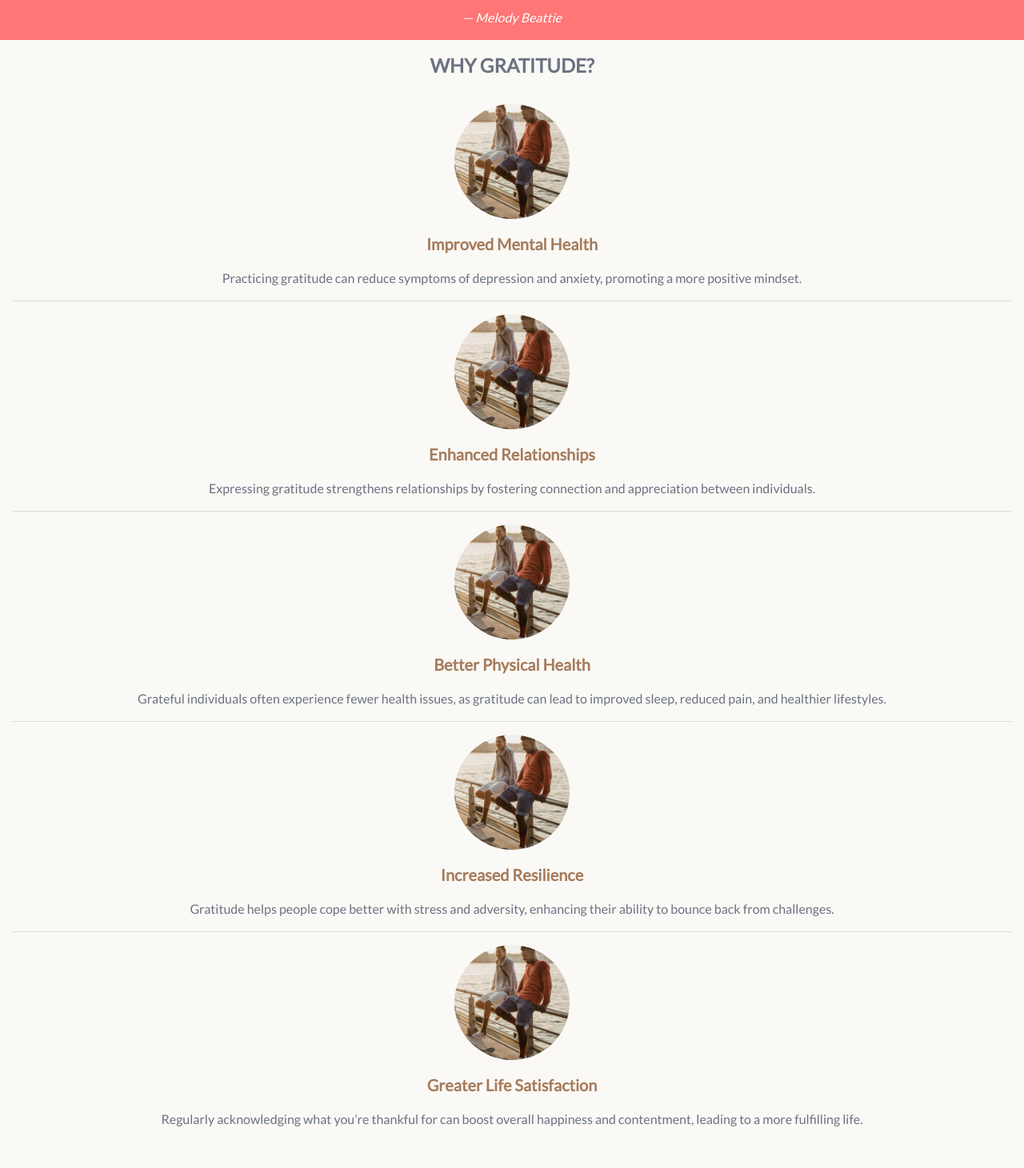
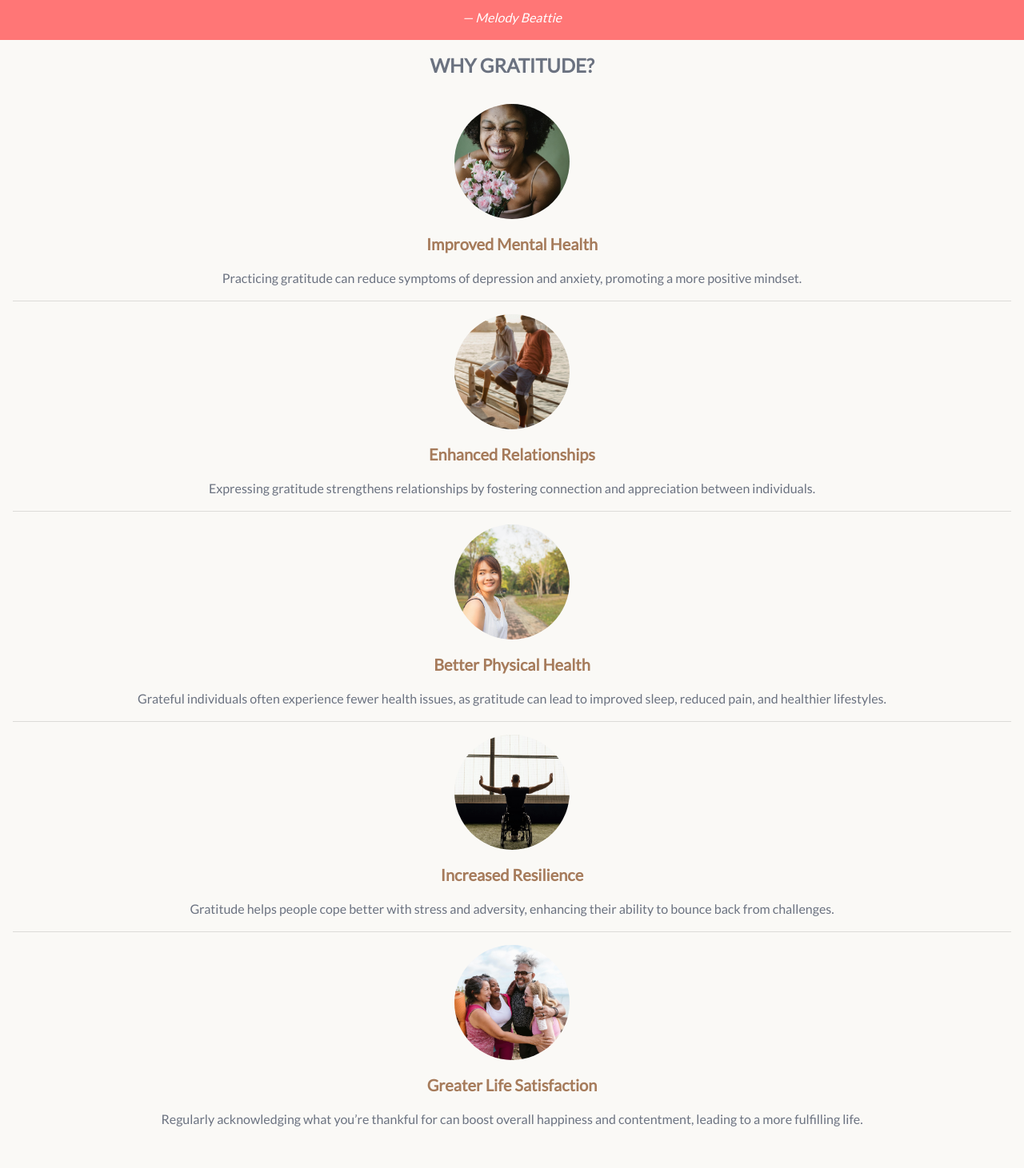
Before and after one commit to lilymtle/koru, a Next.js app: page / in a window 1280 px wide. Shown: the part 1020-2481 px from the top of the page at 80% size. Built offline with nearby package versions, Linux system fonts and the light colour scheme.

Commit message:
update image paths

```diff
--- a/src/app/page.tsx
+++ b/src/app/page.tsx
@@ -39,7 +39,7 @@ export default function Home() {
         <li className="main__card-item">
             <img
               className="card__img w-36 h-36 rounded-full object-cover mb-4"
-              src="/assets/images/benefits-2.png"
+              src="/assets/images/benefits-1.png"
               alt="photo" />
 
             <h3 className="card__title">
@@ -75,7 +75,7 @@ export default function Home() {
           <li className="main__card-item">
             <img
               className="card__img w-36 h-36 rounded-full object-cover mb-4"
-              src="/assets/images/benefits-2.png"
+              src="/assets/images/benefits-3.png"
               alt="photo" />
 
             <h3 className="card__title">
@@ -95,7 +95,7 @@ export default function Home() {
           <li className="main__card-item">
             <img
               className="card__img w-36 h-36 rounded-full object-cover mb-4"
-              src="/assets/images/benefits-2.png"
+              src="/assets/images/benefits-4.png"
               alt="photo" />
 
             <h3 className="card__title">
@@ -114,7 +114,7 @@ export default function Home() {
           <li className="main__card-item">
             <img
               className="card__img w-36 h-36 rounded-full object-cover mb-4"
-              src="/assets/images/benefits-2.png"
+              src="/assets/images/benefits-5.png"
               alt="photo" />
 
             <h3 className="card__title">
```
